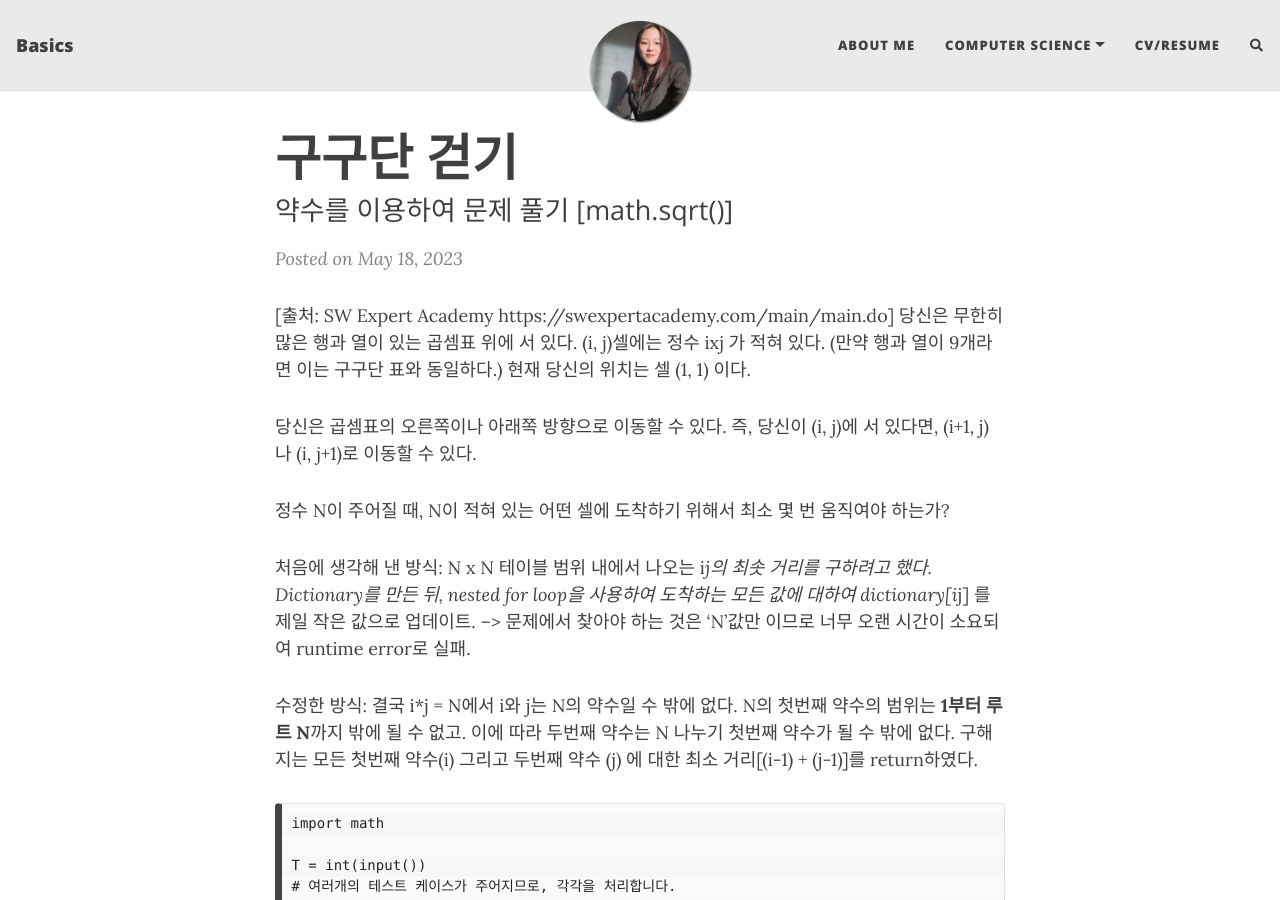
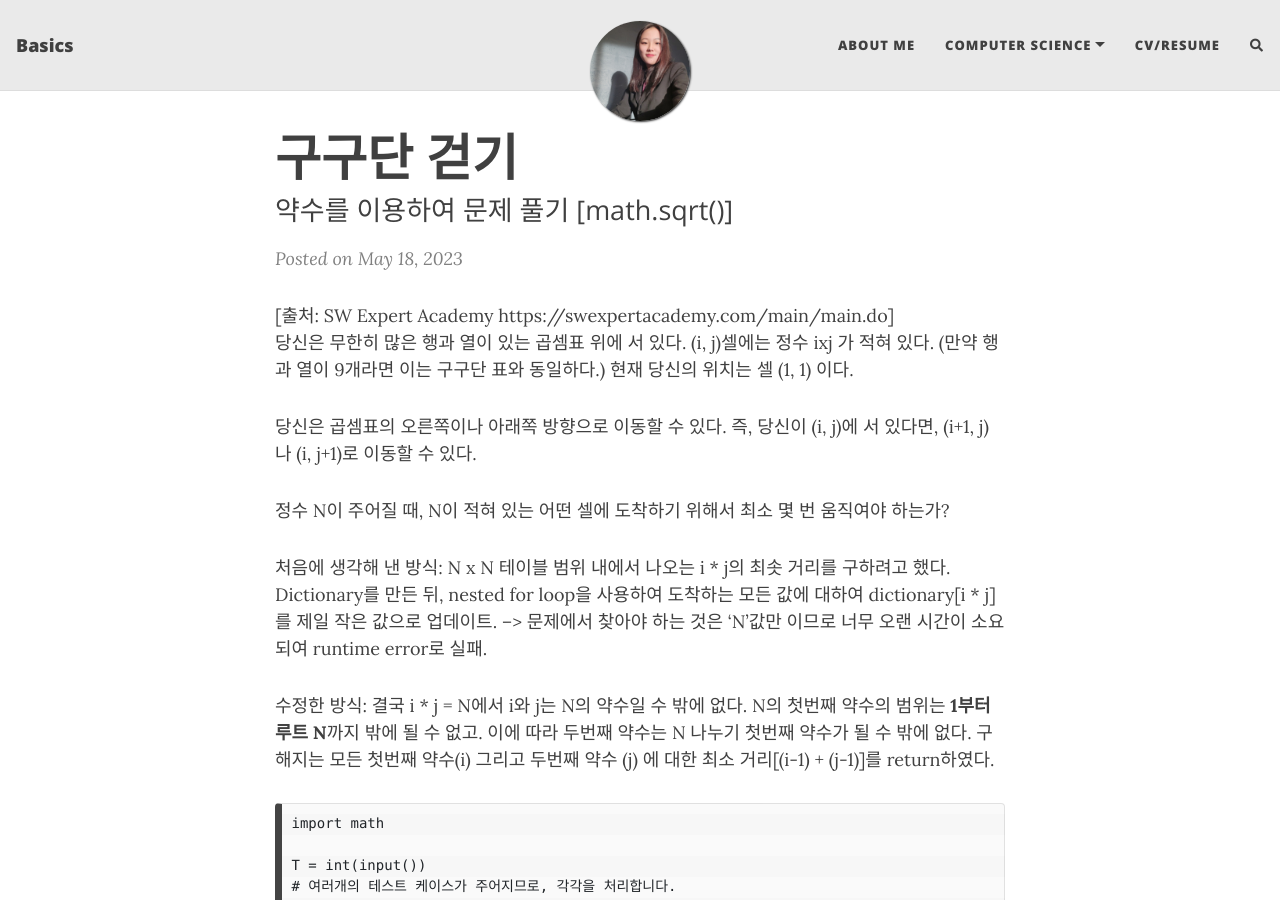
Before and after one commit to dangalee/dangalee.github.io, a Jekyll site: the page built from _posts/2023-05-18-gugudan-walking.md, in a window 1280 px wide and 900 px high. Built offline with Jekyll 4.4.1, drawn with Linux system fonts in a browser that asks for light colours; nearby versions of some CDN libraries; comment, search, counter and statistics services are not loaded.

Commit message:
minor changes

````diff
--- a/_posts/2023-05-18-gugudan-walking.md
+++ b/_posts/2023-05-18-gugudan-walking.md
@@ -4,7 +4,7 @@ title: 구구단 걷기
 subtitle: 약수를 이용하여 문제 풀기 [math.sqrt()]
 tags: [Programming, python, problem-solving]
 ---
-[출처: SW Expert Academy https://swexpertacademy.com/main/main.do]
+[출처: SW Expert Academy https://swexpertacademy.com/main/main.do]\
 당신은 무한히 많은 행과 열이 있는 곱셈표 위에 서 있다. (i, j)셀에는 정수 ixj 가 적혀 있다. \(만약 행과 열이 9개라면 이는 구구단 표와 동일하다.) 현재 당신의 위치는 셀 (1, 1) 이다.
 
 당신은 곱셈표의 오른쪽이나 아래쪽 방향으로 이동할 수 있다. 즉, 당신이 (i, j)에 서 있다면, (i+1, j)나 (i, j+1)로 이동할 수 있다.
@@ -12,10 +12,10 @@ tags: [Programming, python, problem-solving]
 정수 N이 주어질 때, N이 적혀 있는 어떤 셀에 도착하기 위해서 최소 몇 번 움직여야 하는가?
 
 
-처음에 생각해 낸 방식: N x N 테이블 범위 내에서 나오는 i*j의 최솟 거리를 구하려고 했다.\
-Dictionary를 만든 뒤, nested for loop을 사용하여 도착하는 모든 값에 대하여 dictionary[i*j] 를 제일 작은 값으로 업데이트. --> 문제에서 찾아야 하는 것은 'N'값만 이므로 너무 오랜 시간이 소요되여 runtime error로 실패.
+처음에 생각해 낸 방식: N x N 테이블 범위 내에서 나오는 i * j의 최솟 거리를 구하려고 했다.\
+Dictionary를 만든 뒤, nested for loop을 사용하여 도착하는 모든 값에 대하여 dictionary[i * j] 를 제일 작은 값으로 업데이트. --> 문제에서 찾아야 하는 것은 'N'값만 이므로 너무 오랜 시간이 소요되여 runtime error로 실패.
 
-수정한 방식: 결국 i*j = N에서 i와 j는 N의 약수일 수 밖에 없다. N의 첫번째 약수의 범위는 **1부터 루트 N**까지 밖에 될 수 없고. 이에 따라 두번째 약수는 N 나누기 첫번째 약수가 될 수 밖에 없다.
+수정한 방식: 결국 i * j = N에서 i와 j는 N의 약수일 수 밖에 없다. N의 첫번째 약수의 범위는 **1부터 루트 N**까지 밖에 될 수 없고. 이에 따라 두번째 약수는 N 나누기 첫번째 약수가 될 수 밖에 없다.
 구해지는 모든 첫번째 약수(i) 그리고 두번째 약수 (j) 에 대한 최소 거리[(i-1) + (j-1)]를 return하였다.
 
 ```
````
